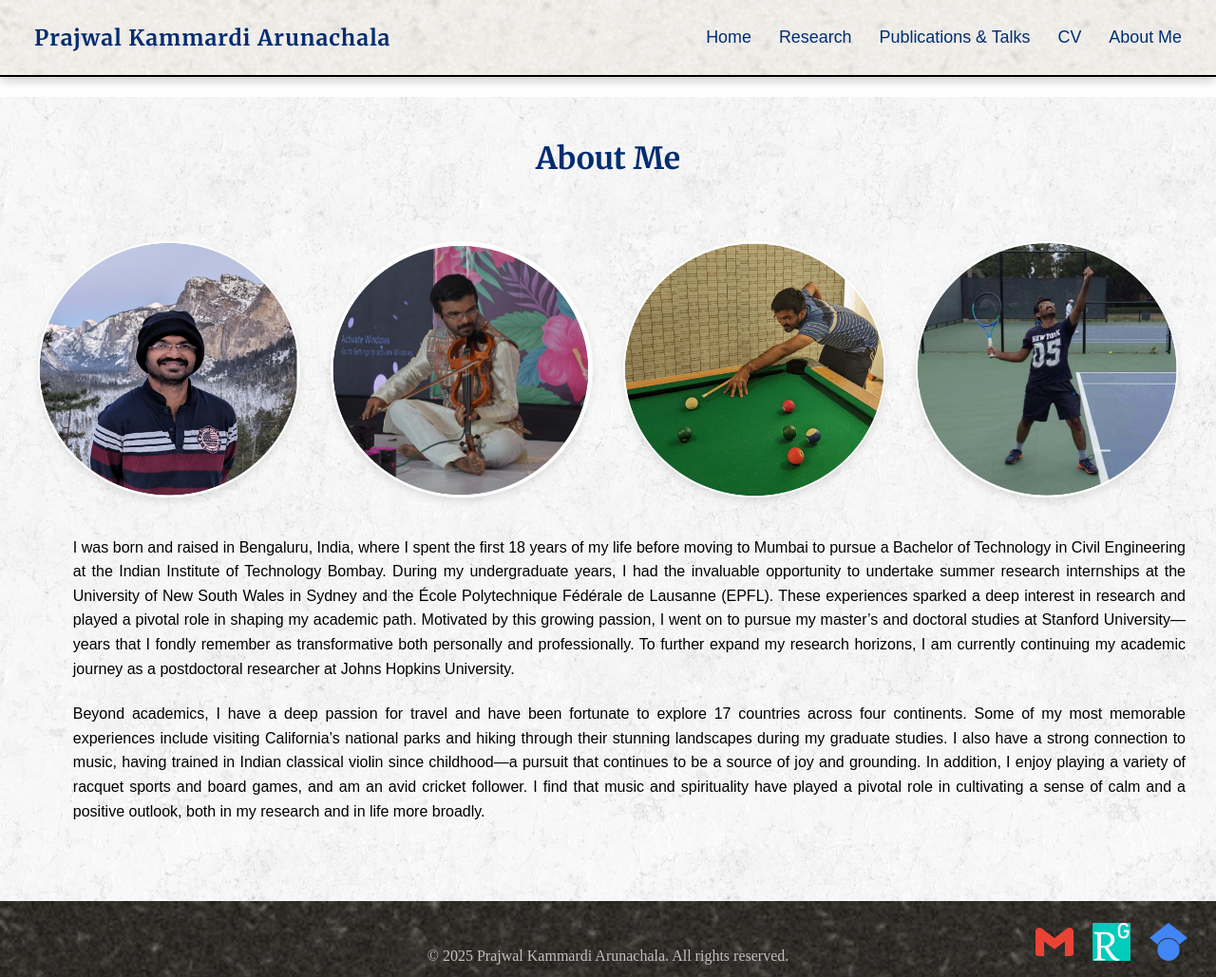
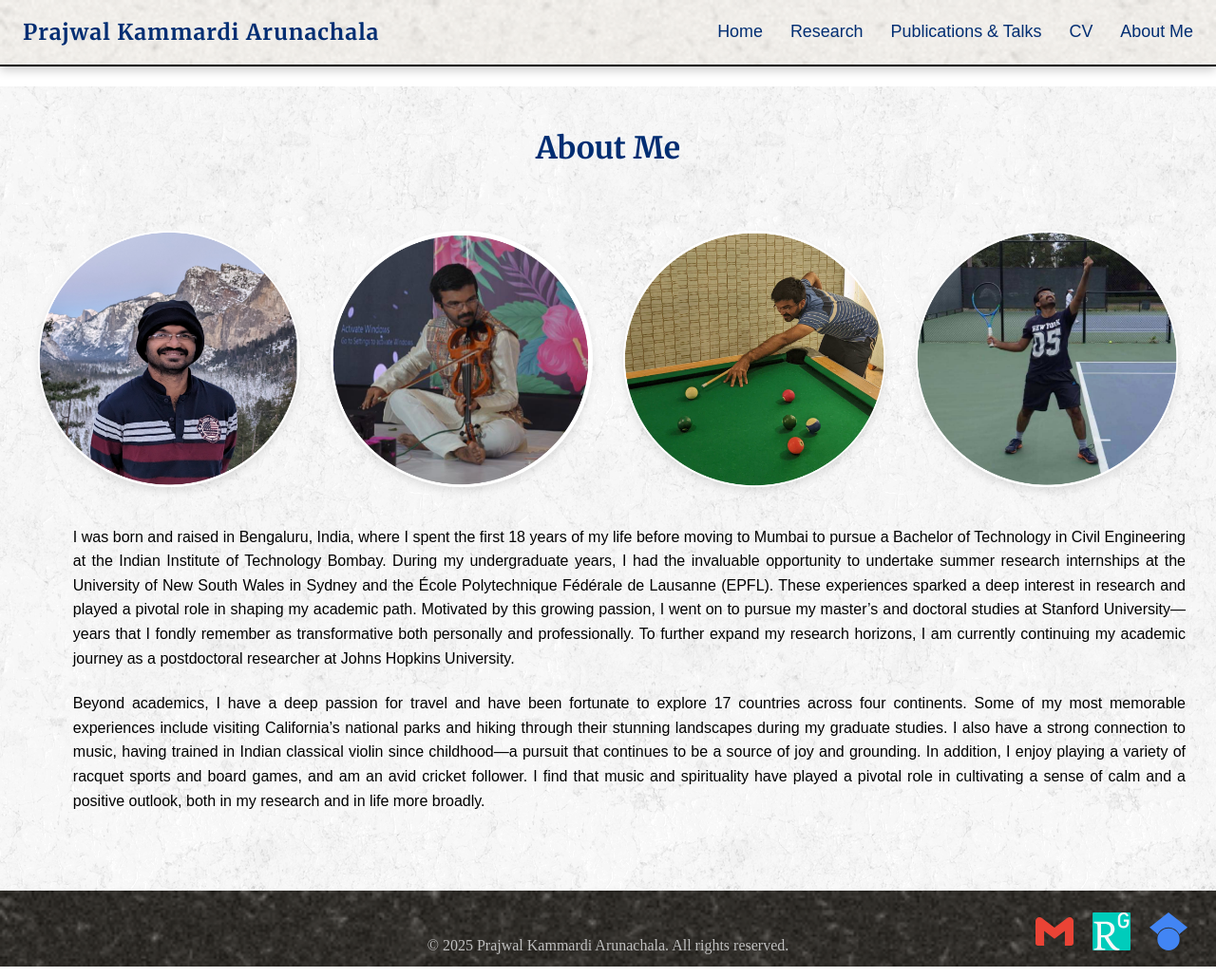
Before and after one commit to prajwalka/prajwalka.github.io, a Jekyll site: the page built from about.md, in a window 1280 px wide and 1029 px high. Shown: the whole window at 95% size. Built offline with Jekyll 4.4.1, drawn with Linux system fonts in a browser that asks for light colours; some web fonts are replaced.

Commit message:
making it scalable

```diff
--- a/assets/style.css
+++ b/assets/style.css
@@ -34,15 +34,19 @@
   border-bottom: 2px solid #000000;
 }
 
-/* Header content */
 .header-content {
-  width: 100%;
-  max-width: 1600px; /* Limit content width inside header */
+  box-sizing: border-box;
+  width: min(100%, 1600px);
   margin: 0 auto;
   display: flex;
   align-items: center;
   justify-content: space-between;
-  padding: clamp(14px, 2vw, 28px) clamp(20px, 3vw, 36px);
+  padding: clamp(10px, 4vw, 20px) clamp(12px, 5vw, 24px);
+  gap: clamp(8px, 2vw, 24px);
+}
+
+.header-content > * {
+  min-width: 0;           /* lets flex items shrink/wrap their content */
 }
 
 /* Site Title */
@@ -585,6 +589,12 @@
   .profile-image {
     width: clamp(96px, 30vw, 160px);
   }
+  .header-content {
+    flex-wrap: wrap;
+    justify-content: center;
+    gap: clamp(8px, 3vw, 16px);
+    padding: clamp(10px, 4vw, 16px);
+  }
 }
 
 /* Respect reduced motion preferences */
```
